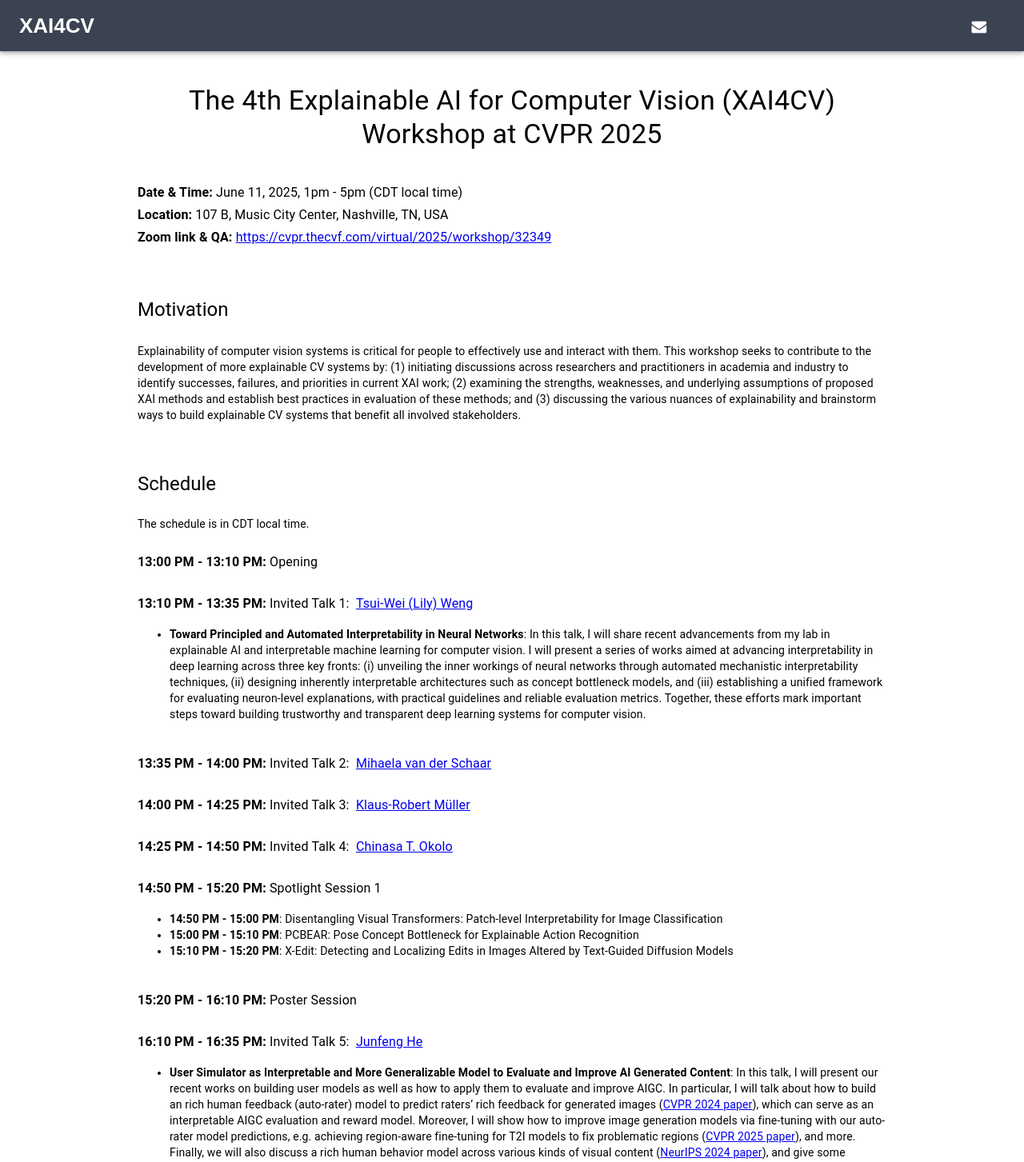
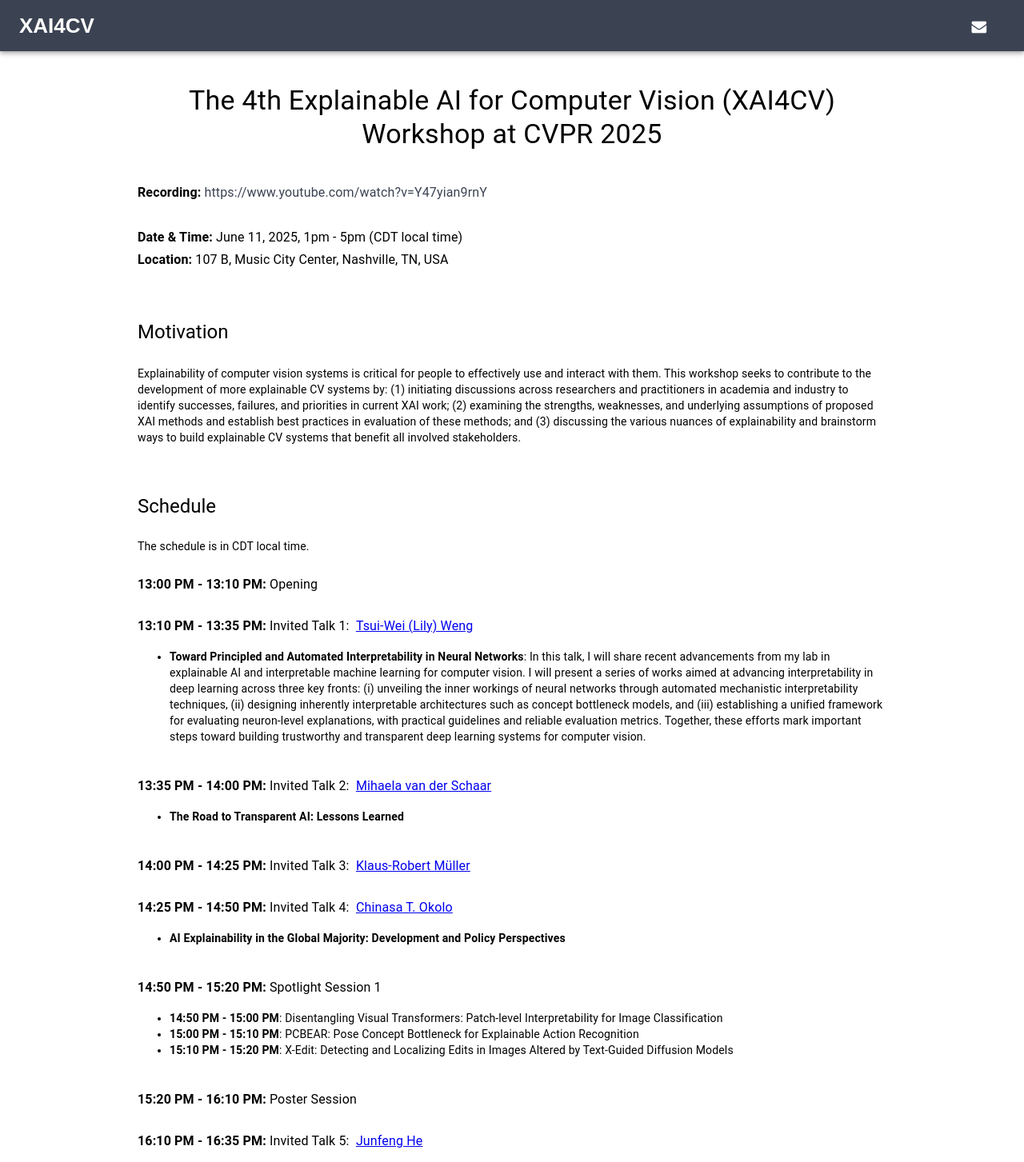
Before and after one commit to xai4cv/xai4cv.github.io, a React (Create React App) app: page /workshop_cvpr25 in a window 1280 px wide. Shown: the top 1453 px of the page at 80% size. Built offline with nearby package versions, Linux system fonts and the light colour scheme.

Commit message:
post-workshop update

```diff
--- a/src/components/Home.js
+++ b/src/components/Home.js
@@ -77,10 +77,11 @@ class Home extends React.Component {
                                             Upcoming workshop
                                         </Typography>
                                     </Grid>
+
                                     <Grid container justify="flex-start">
                                         <Grid item xs={12} lg={9} className={classes.gridItem}>
                                             <Typography className={classes.SectionHeader} variant="body1" align="left">
-                                                <a href="./workshop_cvpr25"><b>The 4th XAI4CV Workshop at CVPR 2025</b></a>
+                                                <b>TBD</b>
                                             </Typography>
                                         </Grid>
                                     </Grid>
@@ -95,6 +96,13 @@ class Home extends React.Component {
                                             >
                                             Previous workshops
                                         </Typography>
+                                    </Grid>
+                                    <Grid container justify="flex-start">
+                                        <Grid item xs={12} lg={9} className={classes.gridItem}>
+                                            <Typography className={classes.SectionHeader} variant="body1" align="left">
+                                                <a href="./workshop_cvpr25"><b>The 4th XAI4CV Workshop at CVPR 2025</b></a>
+                                            </Typography>
+                                        </Grid>
                                     </Grid>
                                     <Grid container justify="flex-start">
                                         <Grid item xs={12} lg={9} className={classes.gridItem}>
--- a/src/components/Workshop_CVPR25.js
+++ b/src/components/Workshop_CVPR25.js
@@ -72,9 +72,10 @@ class Workshop extends React.Component {
 
                                     <Grid item xs={12} className={classes.gridItem}>
                                         <Typography className={classes.sectionHeader} variant="subtitle1" align="left">
+                                            <b>Recording:</b> <Link target="_blank" rel="noopener" href="https://www.youtube.com/watch?v=Y47yian9rnY">https://www.youtube.com/watch?v=Y47yian9rnY</Link><br />
+                                            <br />
                                             <b>Date & Time:</b> June 11, 2025, 1pm - 5pm (CDT local time) <br />
                                             <b>Location:</b> 107 B, Music City Center, Nashville, TN, USA <br />
-                                            <b>Zoom link & QA:</b> <a target="_blank" rel="noopener" href="https://cvpr.thecvf.com/virtual/2025/workshop/32349">https://cvpr.thecvf.com/virtual/2025/workshop/32349</a> <br />
                                         </Typography>
                                     </Grid>
 
@@ -146,6 +147,13 @@ class Workshop extends React.Component {
                                                 <b>13:35 PM - 14:00 PM: </b> Invited Talk 2:
                                                 &nbsp;<a target="_blank" rel="noopener" href="https://www.vanderschaar-lab.com/prof-mihaela-van-der-schaar/">Mihaela van der Schaar</a>
                                             </Typography>
+                                            <Typography className={classes.sectionHeader} variant="body2" align="left">
+                                              <ul>
+                                                <li>
+                                                <b>The Road to Transparent AI: Lessons Learned</b>
+                                                </li>
+                                              </ul>
+                                            </Typography>
                                         </Grid>
                                     </Grid>
 
@@ -165,6 +173,13 @@ class Workshop extends React.Component {
                                             <Typography className={classes.SectionHeader} variant="subtitle1" align="left">
                                                 <b>14:25 PM - 14:50 PM: </b> Invited Talk 4:
                                                 &nbsp;<a target="_blank" rel="noopener" href="https://www.brookings.edu/people/chinasa-t-okolo/">Chinasa T. Okolo</a>
+                                            </Typography>
+                                            <Typography className={classes.sectionHeader} variant="body2" align="left">
+                                              <ul>
+                                                <li>
+                                                <b>AI Explainability in the Global Majority: Development and Policy Perspectives</b>
+                                                </li>
+                                              </ul>
                                             </Typography>
                                         </Grid>
                                     </Grid>
@@ -399,6 +414,21 @@ class Workshop extends React.Component {
 
                                     <div className={classes.container}/>
 
+                                    <Grid item xs={12} className={classes.gridItem}>
+                                        <Typography className={classes.sectionHeader} variant="h5" align="left">
+                                            Program Committee
+                                        </Typography>
+                                    </Grid>
+                                    <Grid container justify="flex-start">
+                                        <Grid item xs={12} lg={9} className={classes.gridItem}>
+                                            <Typography className={classes.SectionHeader} variant="body2" align="left">
+                                            <b>We thank our wonderful program committee members who made this workshop possible!</b>
+                                            <br/><br/>
+                                            Ada Görgün, Adrian Höhl, Amin Parchami-Araghi, Anders Gjølbye, Angelos Nalmpantis, Anirban Sarkar, Anthony Rhodes, Avinab Saha, Bartlomiej Sobieski, Bor-Shiun Wang, Brinnae Bent, Chenyang Zhao, Dahye Kim, Eike Peterson, Elaine Sui, Elisa Nguyen, Fawaz Sammani, Frederic Jurie, Giang Nguyen, Guillaume Jeanneret, Hubert Baniecki, Indu Panigrahi, Ivica Obadic, Jinwoo Choi, John Gkountouras, Jonathan Donnelly, Joseph Paul Cohen, Lan Wang, Laura O'Mahony, Lenka Tětková, Luna Zhang, Manxi Lin, Marina Gavrilova, Matthew Olson, Mayank Singh, Miguel-Ángel Fernández-Torres, Nhi Pham, Nils Huetten, Nina Weng, Paraskevas Pegios, Pattarawat Chormai, Paul Gavrikov, Ping Xiong, Piotr Komorowski, Pushkar Shukla, Quentin Bouniot, Rajat Sahay, Romain Xu-Darme, Sadaf Gulshad, Satyapriya Krishna, Saurabh Pitre, Shashank Gupta, Simon Schrodi, Simone Schaub-Meyer, Sukrut Rao, Sunnie S. Y. Kim, Susu Sun, Sweta Mahajan, Teresa Dorszewski, Thea Brüsch, Tobias Labarta, Tobias Meisen, Vikram V. Ramaswamy, Vipin Pillai, Xiwei Xuan, Yuhui Zhang
+                                            </Typography>
+                                        </Grid>
+                                    </Grid>
+
 
                                     <div className={classes.container}/>
 
```
